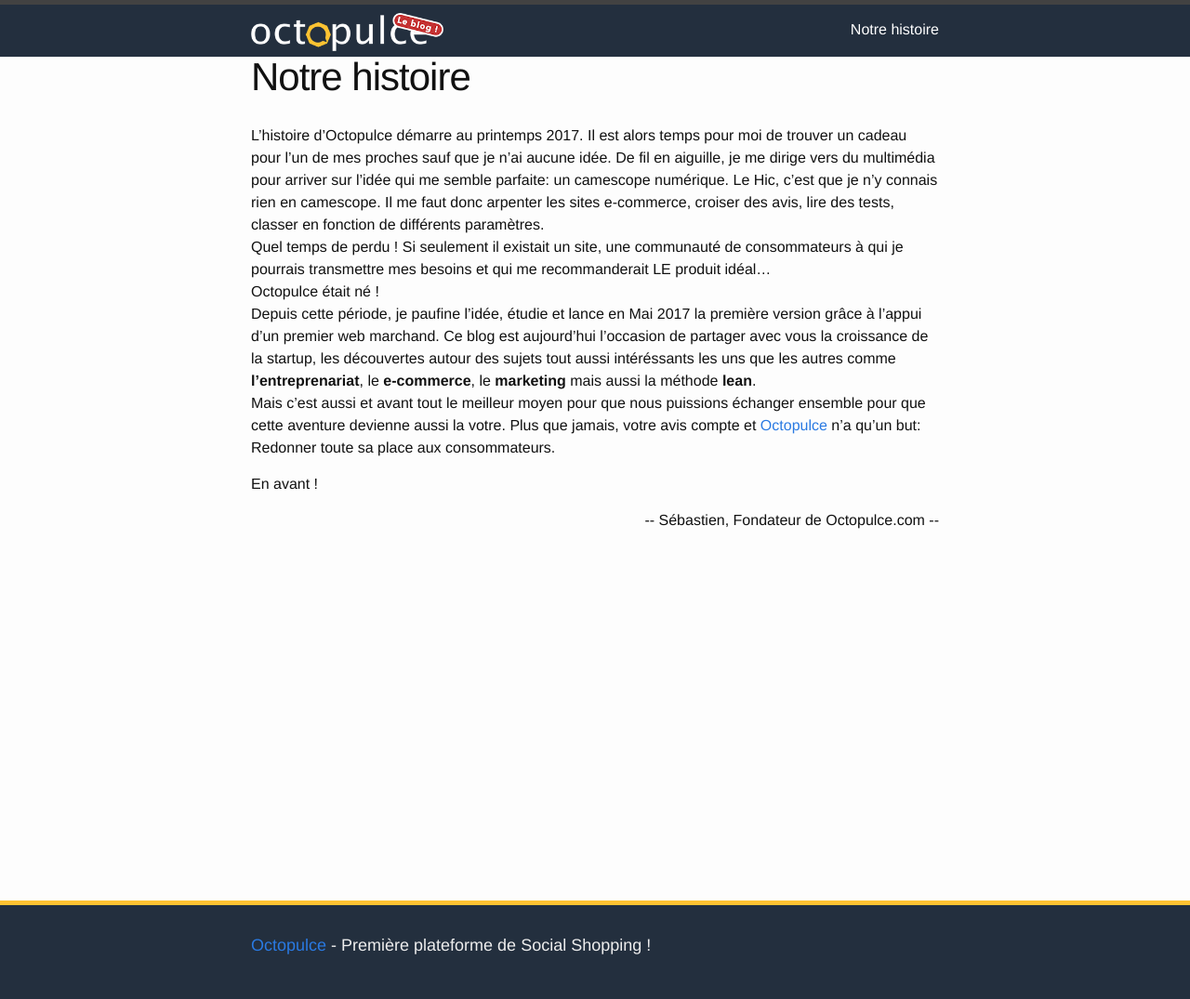
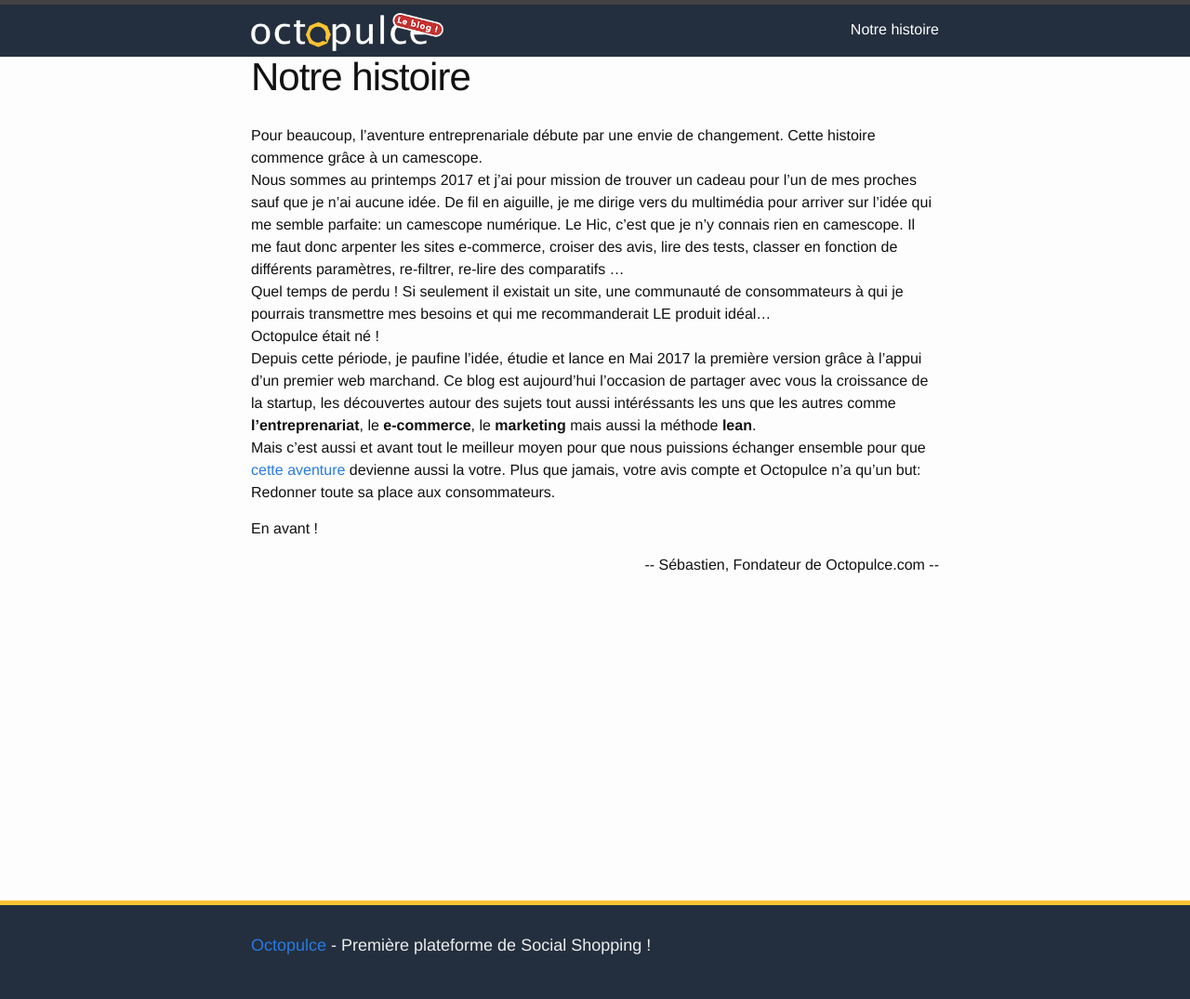
Before and after one commit to octopulce/octopulce.github.io, a Jekyll site: the page built from about.md, in a window 1280 px wide. Shown: the whole page at 93% size. Built offline with Jekyll 4.4.1, drawn with Linux system fonts in a browser that asks for light colours.

Commit message:
no message

```diff
--- a/about.md
+++ b/about.md
@@ -1,18 +1,20 @@
 ---
 layout: page
 title: Notre histoire
-permalink: /about/
+permalink: /le-social-shopping-a-ses-debuts/
 ---
 
-L'histoire d'Octopulce démarre au printemps 2017. Il est alors temps pour moi de trouver un cadeau pour l'un de mes proches sauf que je n'ai aucune idée.
+Pour beaucoup, l'aventure entreprenariale débute par une envie de changement. Cette histoire commence grâce à un camescope.
+Nous sommes au printemps 2017 et j'ai pour mission de trouver un cadeau pour l'un de mes proches sauf que je n'ai aucune idée.
 De fil en aiguille, je me dirige vers du multimédia pour arriver sur l'idée qui me semble parfaite: un camescope numérique.
-Le Hic, c'est que je n'y connais rien en camescope. Il me faut donc arpenter les sites e-commerce, croiser des avis, lire des tests, classer en fonction de différents paramètres.
+Le Hic, c'est que je n'y connais rien en camescope. Il me faut donc arpenter les sites e-commerce, croiser des avis, lire des tests, classer en fonction de différents paramètres, re-filtrer, re-lire des comparatifs ...
 Quel temps de perdu ! Si seulement il existait un site, une communauté de consommateurs à qui je pourrais transmettre mes besoins et qui me recommanderait LE produit idéal...
 Octopulce était né !
 Depuis cette période, je paufine l'idée, étudie et lance en Mai 2017 la première version grâce à l'appui d'un premier web marchand.
 Ce blog est aujourd'hui l'occasion de partager avec vous la croissance de la startup, les découvertes autour des sujets tout aussi intéréssants les uns que les autres comme **l'entreprenariat**, le **e-commerce**, le **marketing** mais aussi la méthode **lean**.
-Mais c'est aussi et avant tout le meilleur moyen pour que nous puissions échanger ensemble pour que cette aventure devienne aussi la votre. Plus que jamais, votre avis compte et [Octopulce](https://www.octopulce.com) n'a qu'un but: Redonner toute sa place aux consommateurs.
+Mais c'est aussi et avant tout le meilleur moyen pour que nous puissions échanger ensemble pour que [cette aventure](https://www.octopulce.com) devienne aussi la votre. Plus que jamais, votre avis compte et Octopulce n'a qu'un but: Redonner toute sa place aux consommateurs.
 
 En avant !
-
-<div style="text-align: right">-- Sébastien, Fondateur de Octopulce.com --</div>
+<div style="text-align:right">
+-- Sébastien, Fondateur de Octopulce.com --
+</div>
```
